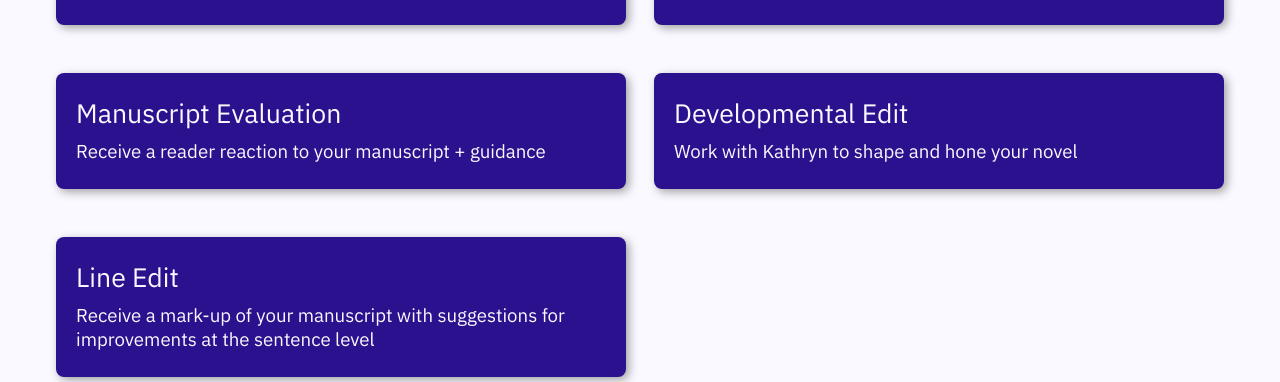
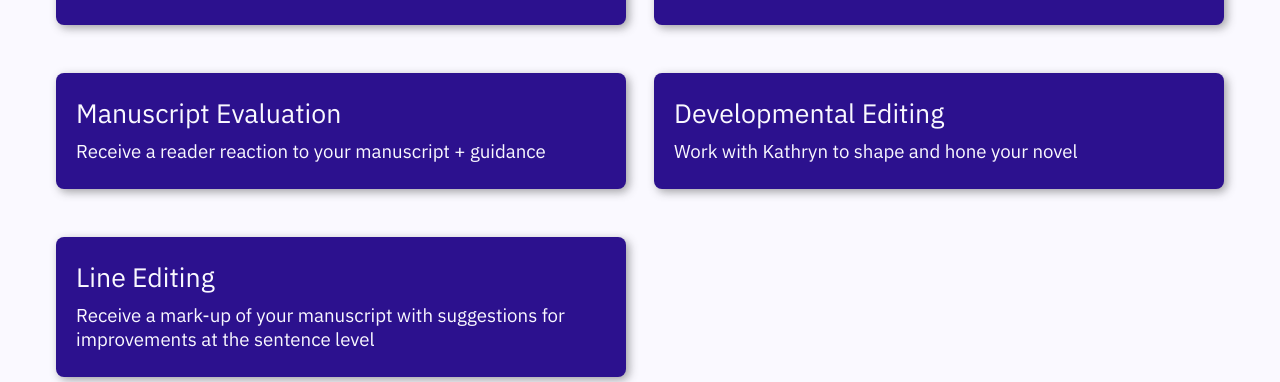
Before and after one commit to kgrimSV/Strange_Visitor, a Jekyll site: the page built from index.md, in a window 1280 px wide and 900 px high, scrolled down 1367 px. Shown: the part 164-546 px from the top of the window. Built offline with Jekyll 4.4.1, drawn with Linux system fonts in a browser that asks for light colours; some web fonts are replaced.

Commit message:
Update home.html
Edit -> Editing

```diff
--- a/_layouts/home.html
+++ b/_layouts/home.html
@@ -48,12 +48,12 @@
 			-%}
 
 			{%- 	include teaser_service.html
-		  title = "Developmental Edit"
+		  title = "Developmental Editing"
 		  blurb = "Work with Kathryn to shape and hone your novel"
 			-%}
 
 			{%- 	include teaser_service.html
-		  title = "Line Edit"
+		  title = "Line Editing"
 		  blurb = "Receive a mark-up of your manuscript with suggestions for improvements at the sentence level"
 			-%}
 		</div>
```
